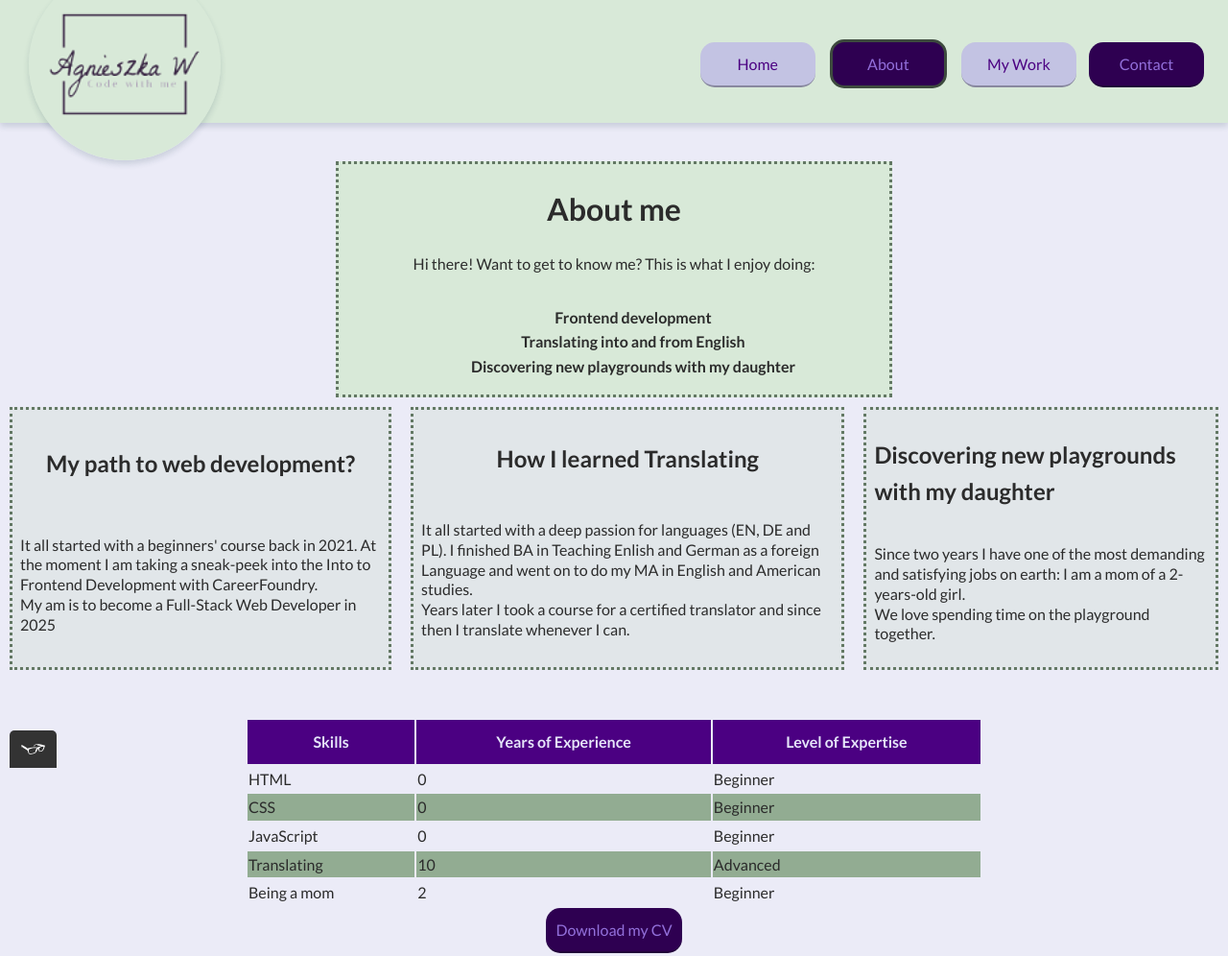
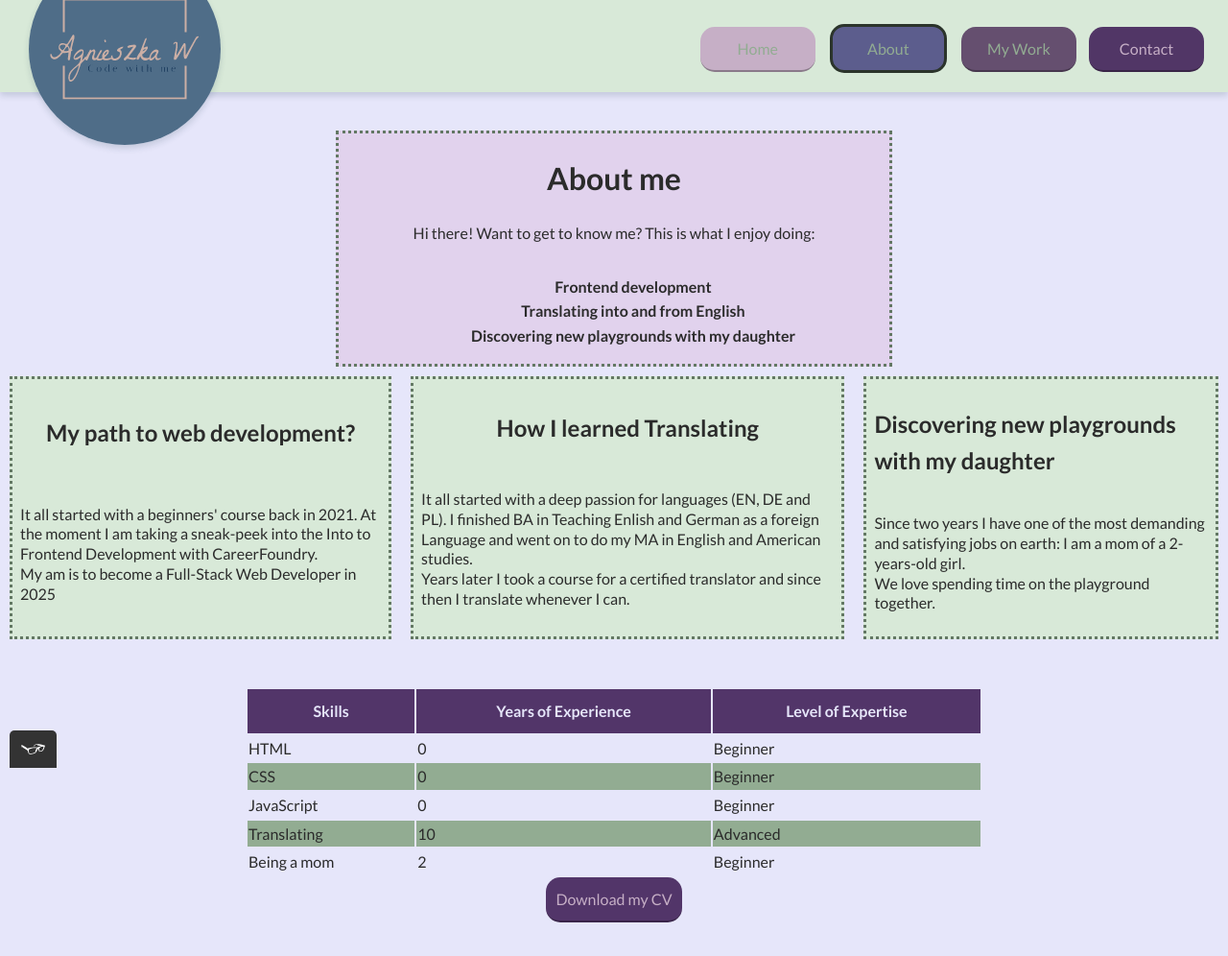
Before and after one commit to agawi88/Portfolio-Website, a plain HTML site: page about.html in a window 1280 px wide. Shown: the top 996 px of the page at 96% size. Drawn offline with nearby package versions, Linux system fonts and the light colour scheme.

Commit message:
logo changed

```diff
--- a/about.html
+++ b/about.html
@@ -4,18 +4,18 @@
     <meta charset="UTF-8">
     <meta name="viewport" content="width=device-width, initial-scale=1.0">
     <title>About Agnieszka</title>
-    <link rel="icon" href="img/logo_green.png" type="image/png">
+    <link rel="icon" href="img/Logo_blue.png" type="image/png">
     <link rel="preconnect" href="https://fonts.googleapis.com">
     <link rel="preconnect" href="https://fonts.gstatic.com" crossorigin>
     <link
         href="https://fonts.googleapis.com/css2?family=EB+Garamond:ital,wght@0,400..800;1,400..800&family=Josefin+Sans:ital,wght@0,100..700;1,100..700&family=Lato:ital,wght@0,100;0,300;0,400;0,700;0,900;1,100;1,300;1,400;1,700;1,900&display=swap"
         rel="stylesheet">
-    <link rel="stylesheet" type="text/css" href="CSS/style.production.css">
+    <link rel="stylesheet" type="text/css" href="CSS/styles_var.css">
     <link rel="stylesheet" type="text/css" href="https://cdnjs.cloudflare.com/ajax/libs/normalize/8.0.1/normalize.min.css">
 </head>
 <body>
     <header class="page-header">
-        <img src="img/logo_green.png" alt="Logo" class="page-header_item page_logo">
+        <img src="img/blue_logo.png" alt="Logo" class="page-header_item page_logo">
         <nav class="main-navigation page-header_item">
             <a href="index.html" role="menuitem" class="button secondary_button navigation-list_item">Home</a>
             <a href="about.html" role="menuitem"
```
Also changed, not shown: contact.html (+2 -2 lines), my_work.html (+3 -3 lines), img/Logo_blue.png (added), img/blue_logo.png (added), img/letters_by_hand.svg (deleted).
